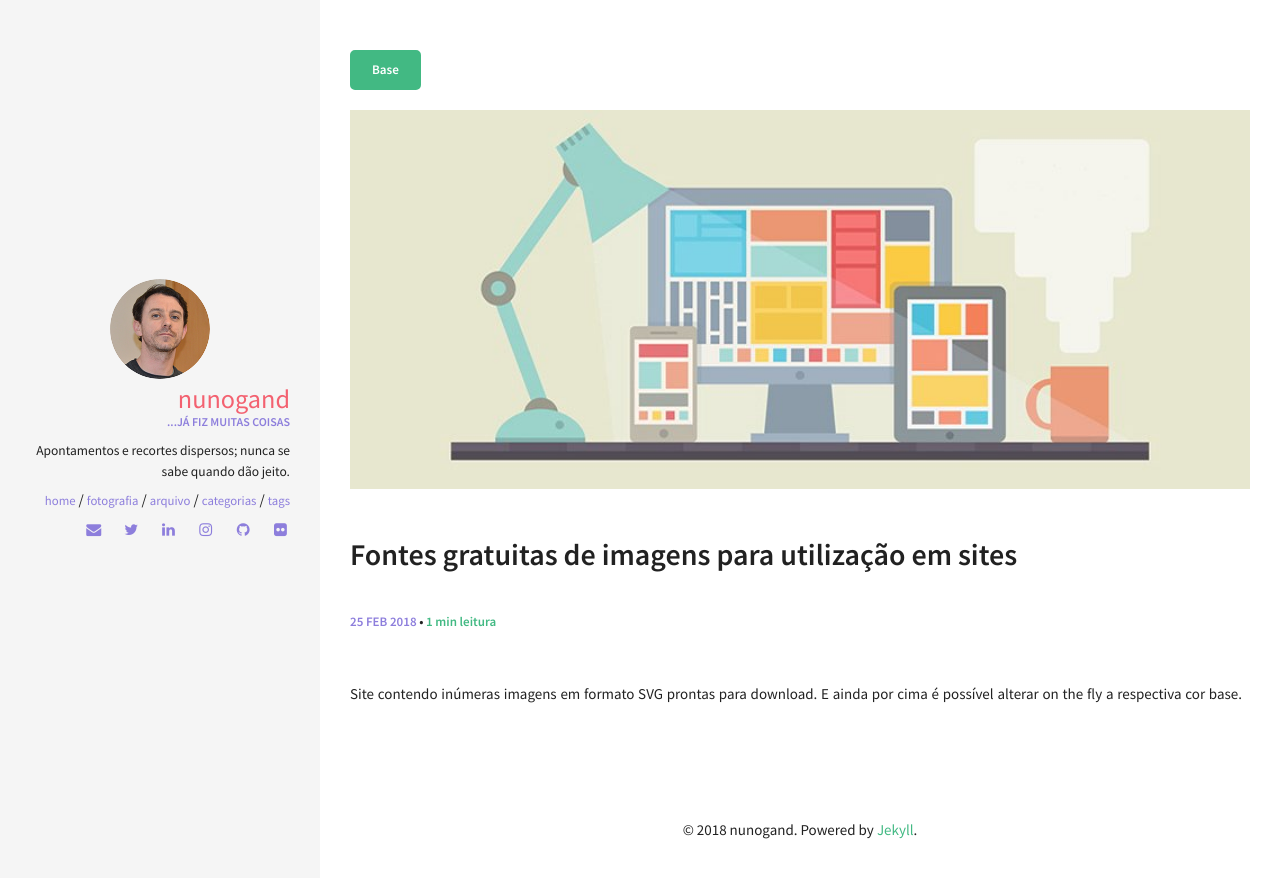
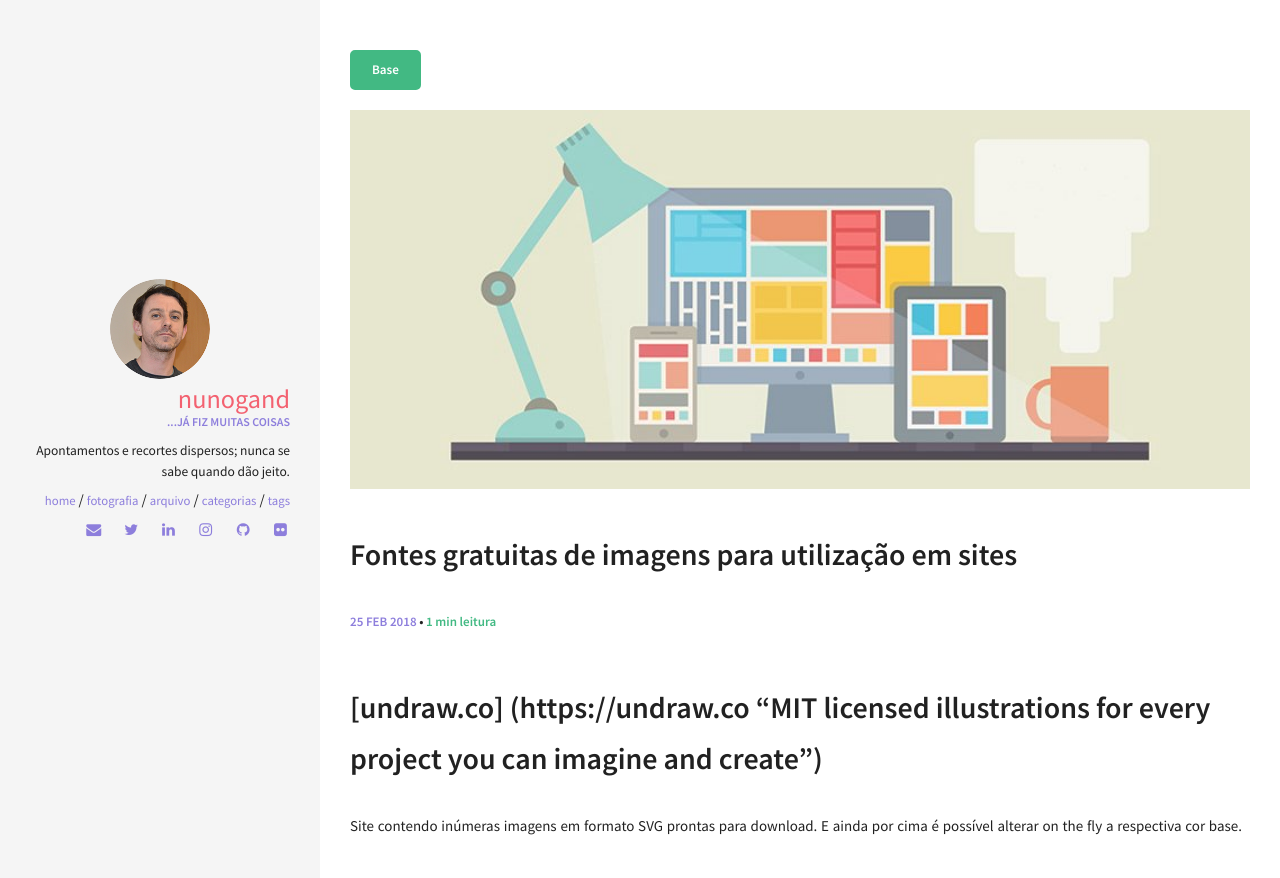
Before and after one commit to nunogand/old_site, a Jekyll site: the page built from _posts/2018-02-25-fonte-de-imagens-SVG-para-utilizacao-em-sites.md, in a window 1280 px wide. Shown: the top 878 px of the page. Built offline with Jekyll 4.4.1, drawn with Linux system fonts in a browser that asks for light colours.

Commit message:
update link

```diff
--- a/_posts/2018-02-25-fonte-de-imagens-SVG-para-utilizacao-em-sites.md
+++ b/_posts/2018-02-25-fonte-de-imagens-SVG-para-utilizacao-em-sites.md
@@ -8,5 +8,5 @@ comments: false
 image:
   feature: header_webdesign.jpg
 ---
-# <undraw.co>
+# [undraw.co] (https://undraw.co "MIT licensed illustrations for every project you can imagine and create")
 Site contendo inúmeras imagens em formato SVG prontas para download. E ainda por cima é possível alterar on the fly a respectiva cor base.
```
